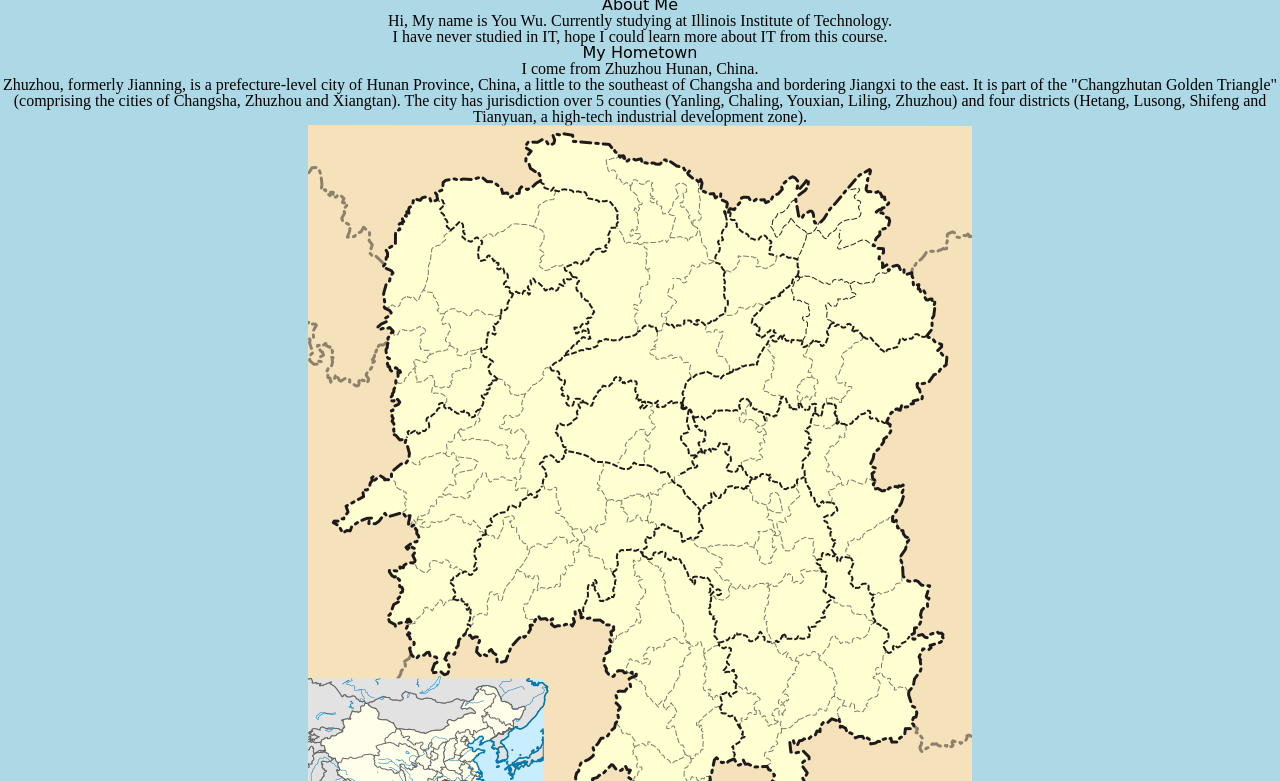
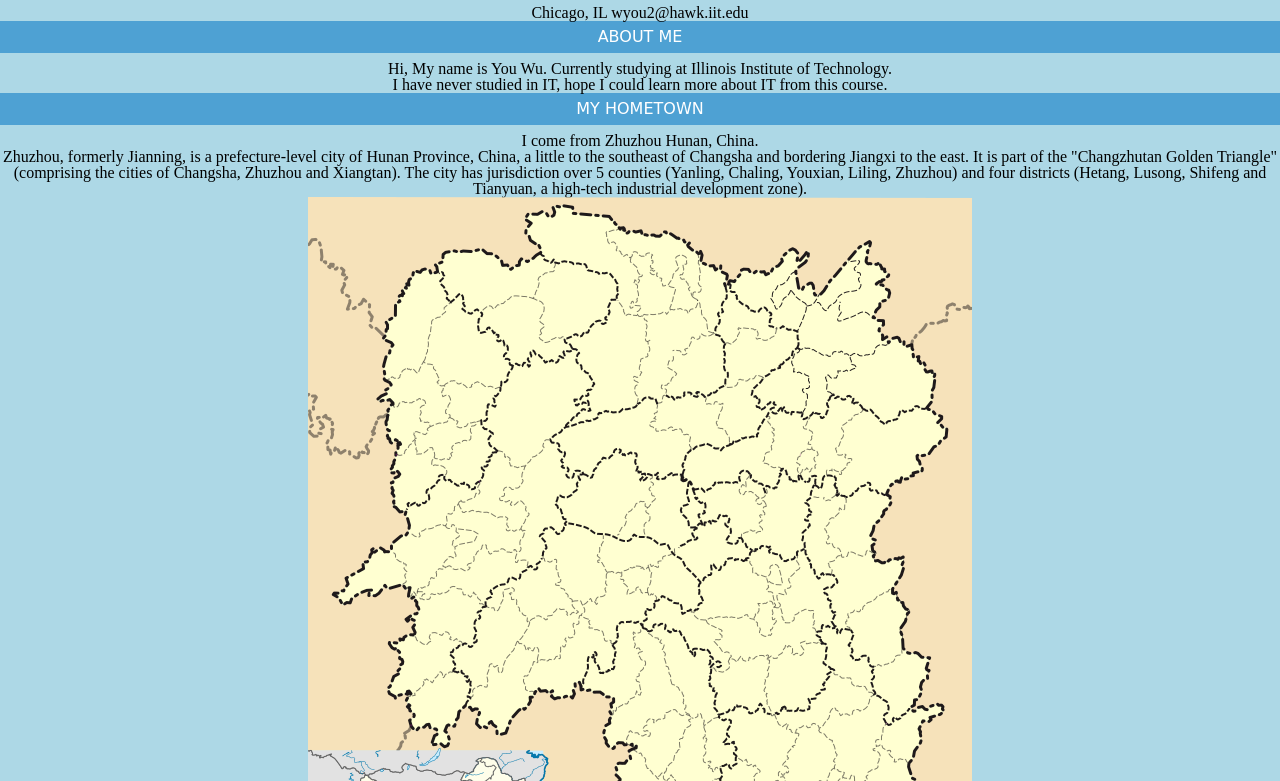
Before and after one commit to youwu12/project2, a plain HTML site: page index.html in a window 1280 px wide. Shown: the part 163-944 px from the top of the page. Drawn offline with Linux system fonts and the light colour scheme; files that its build step writes are made by us from their sources; a web font is replaced by a local one.

Commit message:
project2
added style on h2

```diff
--- a/css/styles.css
+++ b/css/styles.css
@@ -40,3 +40,11 @@ p {
   text-align: center;
   padding: 10px 20px;
   font-size: 180%;
+}
+h2{
+  color: #FFFFFF;
+  text-transform: uppercase;
+  background-color: #4ea1d3;
+  padding: 0.5em;
+  margin-bottom: 0.5em;
+}
```
